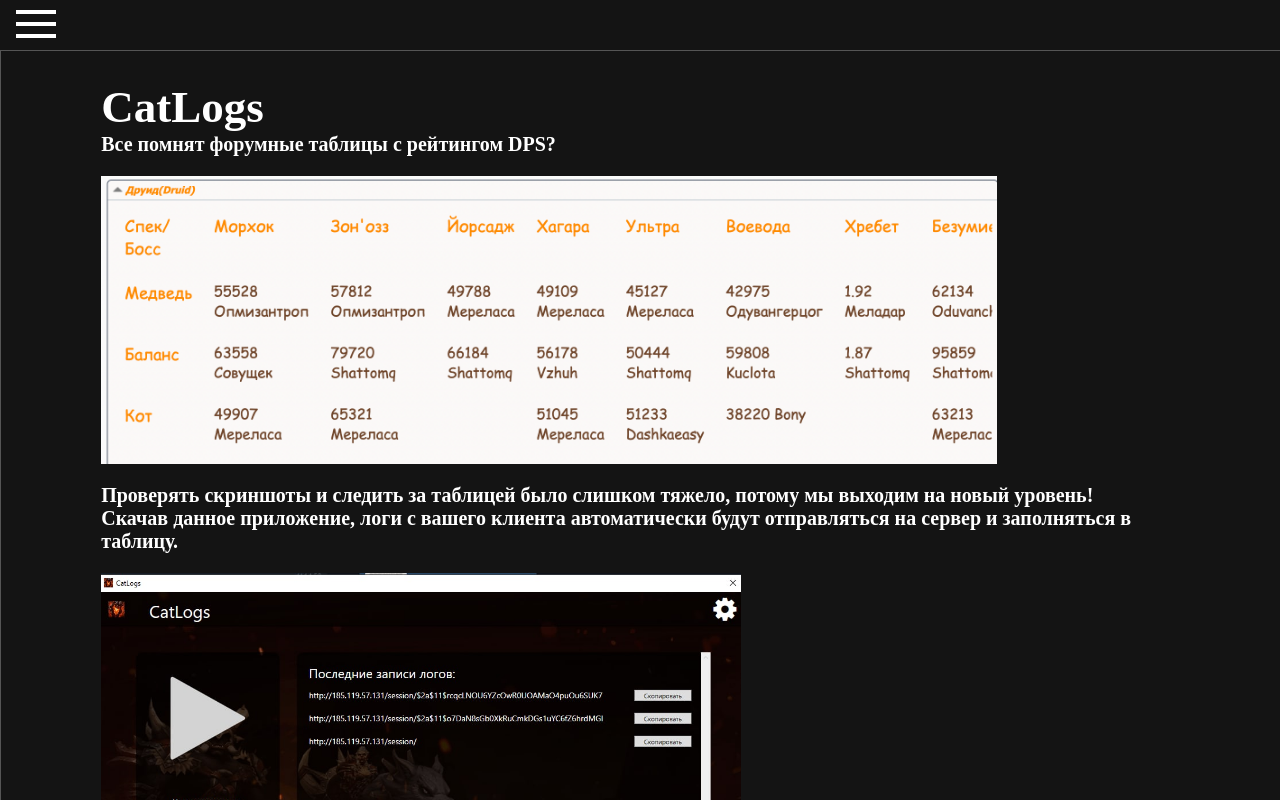
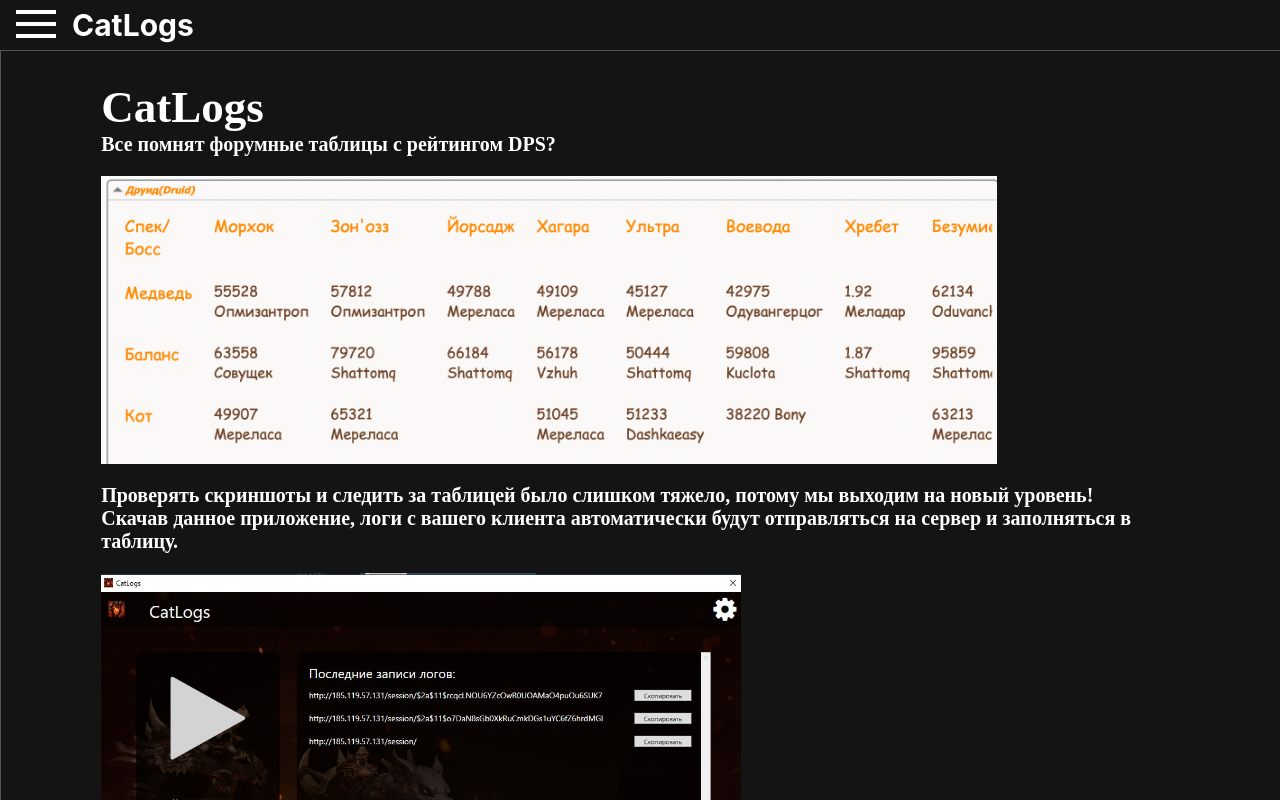
Before and after one commit to YesSkyscrapers/CatLogsSite, a React (Create React App) app: page / in a window 1280 px wide. Shown: the top 800 px of the page. Built offline with nearby package versions, Linux system fonts and the light colour scheme.

Commit message:
Добавил заголовок в хидер для возвратов на страницу скачивания

```diff
--- a/src/Header/Header.css
+++ b/src/Header/Header.css
@@ -21,3 +21,11 @@
     display: flex;
     flex-direction: column;
 }
+
+.HeaderTitle {
+    color: white;
+    font-size: 30px;
+    font-weight: bold;
+    align-self: center;
+    margin-left: 16px;
+}
--- a/src/Header/HeaderComponent.js
+++ b/src/Header/HeaderComponent.js
@@ -3,7 +3,8 @@ import "./Header.css"
 
 const HeaderComponent = ({
     onMenuPress,
-    isMenuActive
+    isMenuActive,
+    onTitlePress
 }) => {
     return (
         <div className="headerContainer">
@@ -12,6 +13,7 @@ const HeaderComponent = ({
                 <div style={{ width: 40, height: 4, backgroundColor: 'white', marginTop: 8 }} />
                 <div style={{ width: 40, height: 4, backgroundColor: 'white', marginTop: 8 }} />
             </div>
+            <div onClick={onTitlePress} className="HeaderTitle">CatLogs</div>
         </div>
     )
 }
--- a/src/Header/HeaderContainer.js
+++ b/src/Header/HeaderContainer.js
@@ -1,14 +1,19 @@
 import React, { useEffect, useRef } from "react";
 import { useDispatch, useSelector } from "react-redux";
+import { useHistory } from "react-router-dom";
 import { toggleSideBar } from "../store/app";
 import HeaderComponent from "./HeaderComponent";
 
 const HeaderContainer = ({ }) => {
     const dispatch = useDispatch()
     const sideBarShow = useSelector((state) => state.app.sideBarShow)
-
+    const history = useHistory()
     const onMenuPress = () => {
         dispatch(toggleSideBar(!sideBarShow))
+    }
+
+    const onTitlePress = () => {
+        history.push("/")
     }
 
 
@@ -16,6 +21,7 @@ const HeaderContainer = ({ }) => {
     return (
         <HeaderComponent
             onMenuPress={onMenuPress}
+            onTitlePress={onTitlePress}
         />
     )
 }
```
